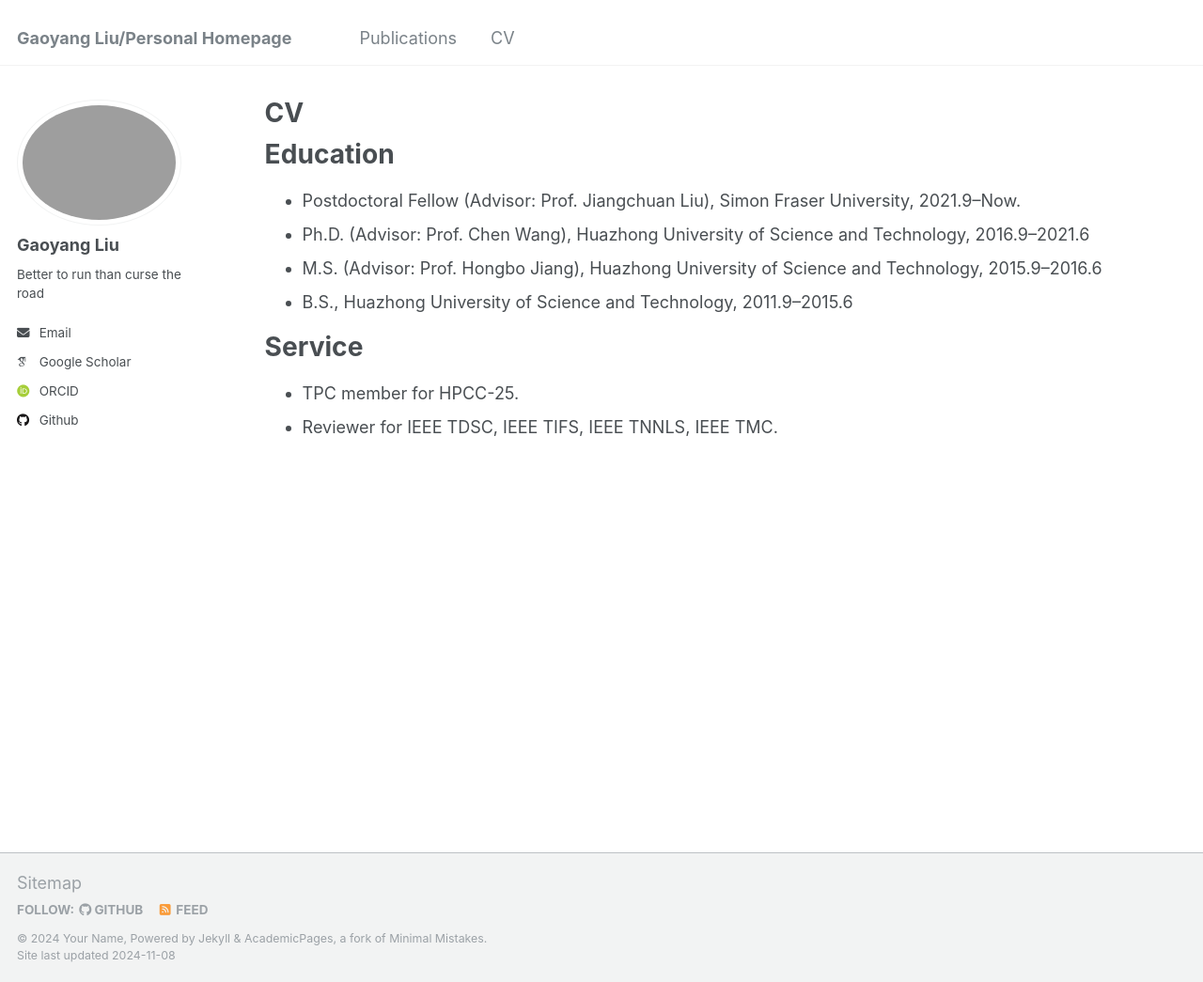
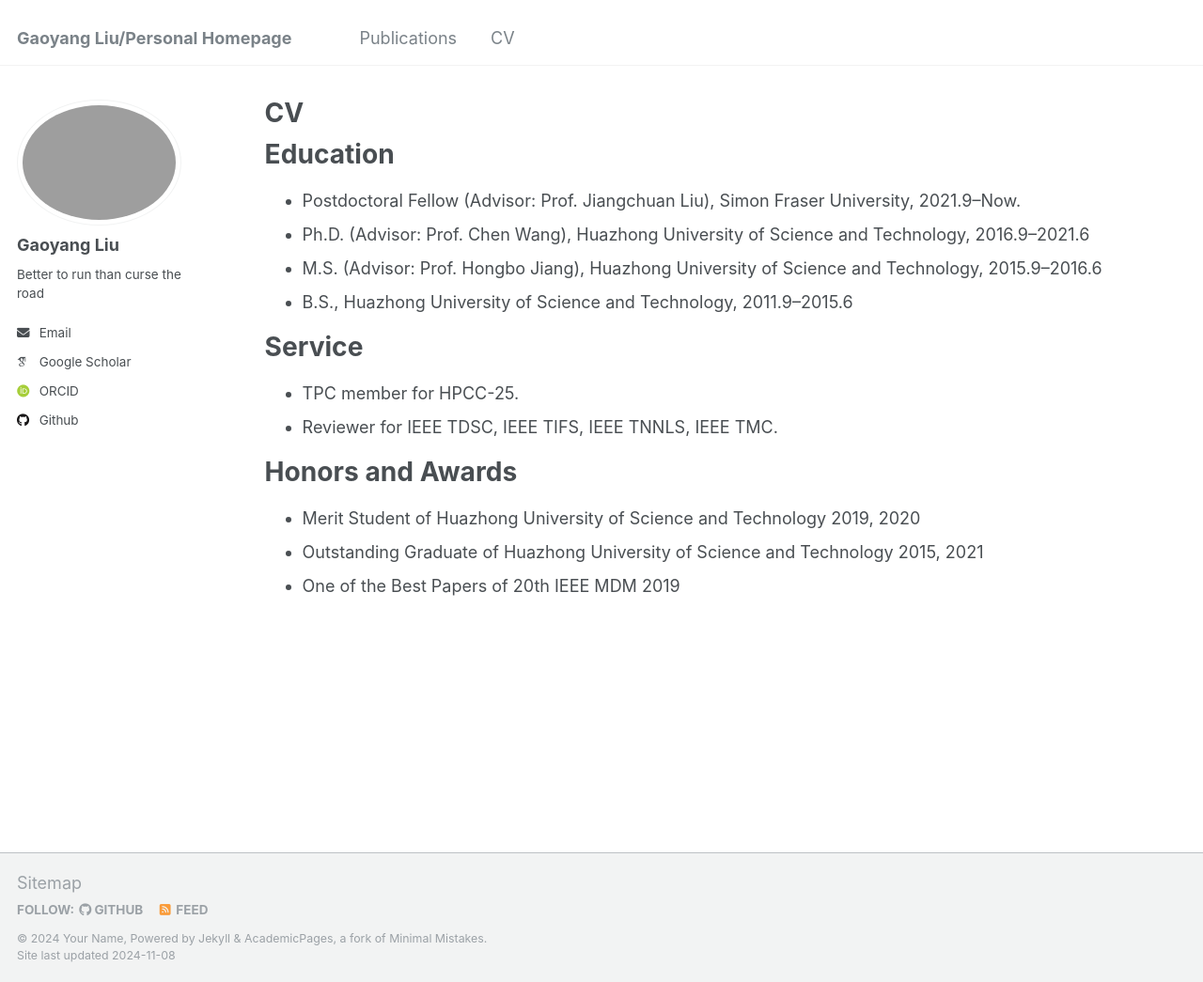
Before and after one commit to gyliu1991/gyliu1991.github.io, a Jekyll site: the page built from _pages/cv.md, in a window 1280 px wide and 1045 px high. Shown: the whole window at 94% size. Built offline with Jekyll 4.4.1, drawn with Linux system fonts in a browser that asks for light colours; some web fonts are replaced; a file with an impossible date is left out.

Commit message:
Update cv.md

```diff
--- a/_pages/cv.md
+++ b/_pages/cv.md
@@ -20,3 +20,9 @@ Service
 ======
 * TPC member for HPCC-25.
 * Reviewer for IEEE TDSC, IEEE TIFS, IEEE TNNLS, IEEE TMC.
+
+Honors and Awards
+======
+* Merit Student of Huazhong University of Science and Technology	2019, 2020
+* Outstanding Graduate of Huazhong University of Science and Technology 2015, 2021
+* One of the Best Papers of 20th IEEE MDM 2019
```
